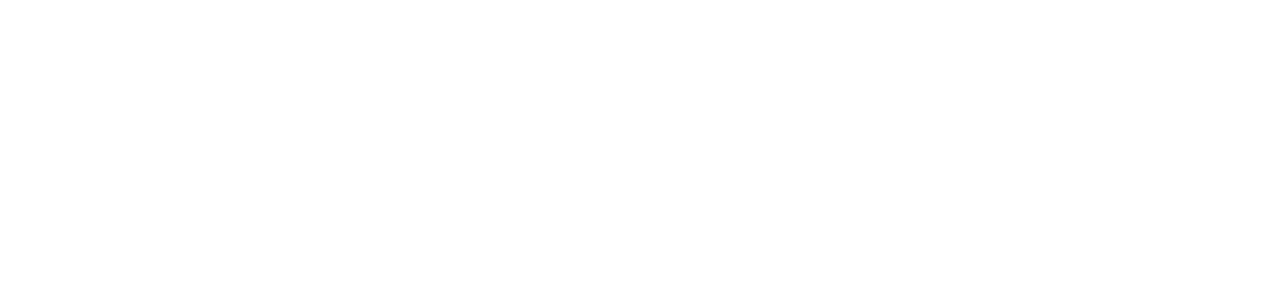
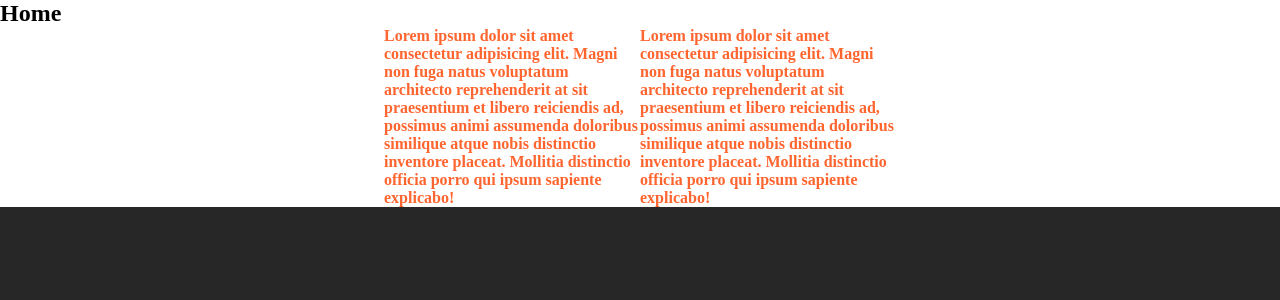
Before and after one commit to TatsuKenshi/react-sass-practice-portfolio, a React (Create React App) app: page / in a window 1280 px wide. Shown: the top 300 px of the page. Built offline with nearby package versions, Linux system fonts and the light colour scheme.

Commit message:
adds dependencies and tutorial files

```diff
--- a/package.json
+++ b/package.json
@@ -8,7 +8,9 @@
     "@testing-library/user-event": "^13.5.0",
     "react": "^18.2.0",
     "react-dom": "^18.2.0",
+    "react-router-dom": "^6.4.3",
     "react-scripts": "5.0.1",
+    "sass": "^1.56.0",
     "web-vitals": "^2.1.4"
   },
   "scripts": {
--- a/src/App.js
+++ b/src/App.js
@@ -1,5 +1,11 @@
+import Home from "./pages/Home";
+
 function App() {
-  return <div className="App"></div>;
+  return (
+    <div className="App">
+      <Home />
+    </div>
+  );
 }
 
 export default App;
--- /dev/null
+++ b/src/pages/Home.js
@@ -0,0 +1,28 @@
+import React from "react";
+import "../styling/Home.scss";
+
+const Home = () => {
+  return (
+    <section className="light">
+      <h1>Home</h1>
+      <div className="main">
+        <p className="main-paragraph1">
+          Lorem ipsum dolor sit amet consectetur adipisicing elit. Magni non
+          fuga natus voluptatum architecto reprehenderit at sit praesentium et
+          libero reiciendis ad, possimus animi assumenda doloribus similique
+          atque nobis distinctio inventore placeat. Mollitia distinctio officia
+          porro qui ipsum sapiente explicabo!
+        </p>
+        <p className="main-paragraph2">
+          Lorem ipsum dolor sit amet consectetur adipisicing elit. Magni non
+          fuga natus voluptatum architecto reprehenderit at sit praesentium et
+          libero reiciendis ad, possimus animi assumenda doloribus similique
+          atque nobis distinctio inventore placeat. Mollitia distinctio officia
+          porro qui ipsum sapiente explicabo!
+        </p>
+      </div>
+    </section>
+  );
+};
+
+export default Home;
--- /dev/null
+++ b/src/styling/Home.scss
@@ -0,0 +1,99 @@
+@import "./resets";
+@import "./variables";
+
+// functions
+// function declaration, just like in JS
+// parentheses hold the parameter
+// we return with @return
+// map-get($map-name, $key-name)
+// should be used to compute and return values
+@function weight($weight-name) {
+  @return map-get($font-weights, $weight-name);
+}
+
+// mixins are groups of properties we apply in bulk
+// mixins can also take arguments
+// mixins should define styles
+@mixin flexCenter($direction) {
+  display: flex;
+  justify-content: center;
+  align-items: center;
+  flex-direction: $direction;
+}
+
+// light/dark theme mixin
+// parameters can have default values, like in JS
+// mixins can contain if statements, like in JS
+// this one switches the color theme
+// lighten and darken are methods built into sass
+@mixin theme($light-theme: true) {
+  @if $light-theme {
+    background: lighten($primary-color, 100%);
+    color: darken($text-color, 100%);
+  }
+}
+
+// mixins can also help with media queries
+@mixin mobile {
+  // we've given the max-width as a variable
+  @media (max-width: $mobile) {
+    // @content makes sure we display the contents of the element where the mixin is included
+    @content;
+  }
+}
+
+body {
+  background: $primary-color;
+  color: $text-color;
+}
+
+.main {
+  // include a mixin
+  // @include mixin-name()
+  @include flexCenter(row);
+
+  // calculation in SASS works without the calc() method
+  // but, sass can't mix types 80% - 40px won't work
+  width: 80% - 40%;
+  margin: 0 auto;
+
+  // nesting
+  // this p tag affects only paragraphs within the element which contains the above class
+
+  // empersand covers the .main portion in .main-paragraph
+  &-paragraph1 {
+    // this is how you select a value from a map
+    // property-name: map-get($map-name, key-name)
+    color: $accent-color;
+    font-weight: map-get($font-weights, bold);
+
+    // add an effect with empersand instead of repeating class name
+    &:hover {
+      color: pink;
+
+      // calling the function
+      // functionName(key-name)
+      font-weight: weight(regular);
+    }
+  }
+
+  // include the mixin for the small screen
+  // set flex-direction to column
+  @include mobile {
+    flex-direction: column;
+  }
+
+  // we can extend classes
+  // and change details we want to change
+  &-paragraph2 {
+    @extend .main-paragraph1;
+
+    &:hover {
+      color: $accent-color;
+    }
+  }
+}
+
+.light {
+  @include theme($light-theme: true);
+}
--- /dev/null
+++ b/src/styling/_resets.scss
@@ -0,0 +1,5 @@
+* {
+  margin: 0;
+  padding: 0;
+  box-sizing: border-box;
+}
--- /dev/null
+++ b/src/styling/_variables.scss
@@ -0,0 +1,13 @@
+$primary-color: #272727;
+$accent-color: #ff652f;
+$text-color: #fff;
+
+//map
+// a list of key-value pairs
+$font-weights: (
+  "regular": 400,
+  "medium": 500,
+  "bold": 700,
+);
+
+$mobile: 800px;
```
Also changed, not shown: src/pages/About.js (added, +7 -0 lines), src/pages/Contact.js (added, +7 -0 lines), src/pages/Project.js (added, +7 -0 lines), 1 other file (tests, documents, lock files or other folders).
